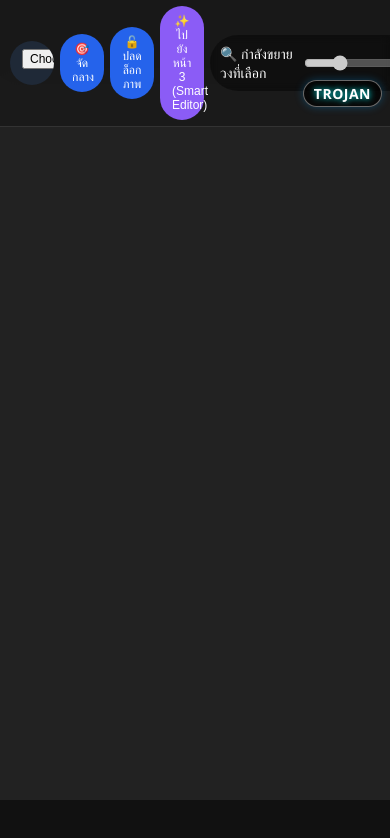
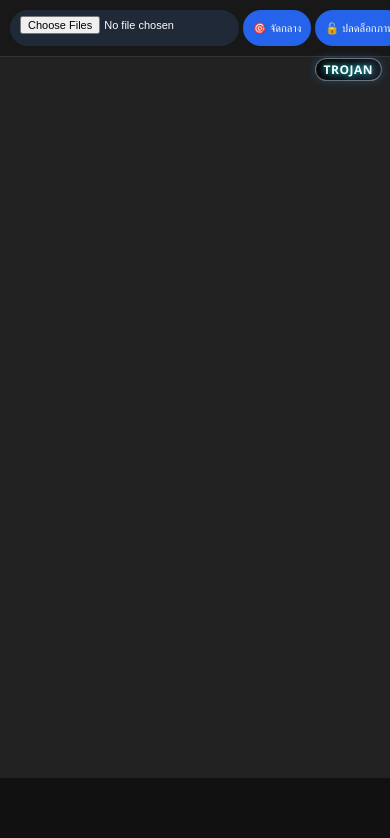
Before and after one commit to grassjellyj-cpu288/ULTIMATETROJANMAGNIFIER-, a plain HTML site: page index.html in a window 390 px wide. Drawn offline with nearby package versions, Linux system fonts and the light colour scheme.

Commit message:
Update style.css

```diff
--- a/style.css
+++ b/style.css
@@ -1,16 +1,20 @@
+/* ============================================
+   BASE RESET + RESPONSIVE CORE
+   ============================================ */
 * {
   box-sizing: border-box;
-    user-select: none; /* ไม่ส่งผลต่อ input fields */
+  user-select: none; /* กันเลือกข้อความทั่วไป (ยกเว้น input จะ override ด้านล่าง) */
 }
 
 html, body {
   width: 100%;
-    height: 100%;
+  height: 100dvh;           /* ใช้ dvh รองรับ URL bar หายไปอัตโนมัติ */
   overflow: hidden;
+  margin: 0;
+  padding: 0;
 }
 
 body {
-    margin: 0;
   color: white;
   font-family: 'Segoe UI', system-ui, 'Inter', sans-serif;
   background: #111;
@@ -24,85 +28,136 @@ body.transparent-bg {
   background-attachment: fixed !important;
 }
 
-/* ===== TOPBAR ===== */
+/* ============================================
+   TOPBAR – FIXED + HORIZONTAL SCROLL ON MOBILE
+   ============================================ */
 .topbar {
   position: fixed;
   top: 0;
   left: 0;
-    width: 100%;
-    background: #1a1a1add;
+  right: 0;
+  z-index: 999;
+  background: rgba(26, 26, 26, 0.87);
   backdrop-filter: blur(12px);
-    padding: 10px 15px;
+  -webkit-backdrop-filter: blur(12px);
+  border-bottom: 1px solid #333;
+
   display: flex;
-    gap: 12px;
-    flex-wrap: wrap;         /* ยังคง wrap แต่บนมือถือจะเปลี่ยนเป็น scroll แนวราบ */
+  flex-wrap: nowrap;          /* ไม่ wrap ใช้ scroll แทน */
   align-items: center;
-    z-index: 999;
-    border-bottom: 1px solid #333;
-    font-size: 14px;
+  gap: clamp(6px, 1.5vw, 14px);
+  padding: clamp(6px, 1.2vh, 12px) clamp(10px, 2vw, 20px);
+
+  overflow-x: auto;
+  -webkit-overflow-scrolling: touch;
+  scrollbar-width: thin;
+  scrollbar-color: #888 transparent;
+}
+.topbar::-webkit-scrollbar {
+  height: 3px;
+}
+.topbar::-webkit-scrollbar-thumb {
+  background: #888;
+  border-radius: 10px;
 }
 
-/* ปรับแต่งปุ่มและ input ให้เหมาะกับการแตะ */
+/* ============================================
+   BUTTONS & INPUTS – TOUCH FRIENDLY
+   ============================================ */
 button, input {
-    padding: 8px 14px;
+  padding: 8px clamp(10px, 1.5vw, 16px);
   border: none;
   border-radius: 40px;
-    font-size: 14px;
+  font-size: clamp(12px, 1.2vw, 15px);
   font-weight: 500;
-    transition: 0.2s;
   background: #1f2937;
   color: white;
   cursor: pointer;
-    /* ขนาดขั้นต่ำสำหรับการแตะ */
-    min-height: 44px;
+  transition: 0.2s;
+  min-height: 44px;          /* iOS/Android touch target */
   min-width: 44px;
+  flex-shrink: 0;            /* ไม่หดใน flex */
+}
+
+/* override user-select สำหรับ input */
+input {
+  user-select: auto;
 }
 
 button {
   background: #2563eb;
 }
-
 button:hover {
   transform: scale(1.02);
   filter: brightness(1.08);
+}
+button:active {
+  transform: scale(0.96);
 }
 
 .zoomBox, .ctrl-group {
   display: inline-flex;
   align-items: center;
-    gap: 8px;
-    background: #00000066;
+  gap: clamp(4px, 1vw, 10px);
+  background: rgba(0, 0, 0, 0.4);
   backdrop-filter: blur(4px);
-    padding: 5px 12px;
+  -webkit-backdrop-filter: blur(4px);
+  padding: 4px clamp(8px, 1vw, 14px);
   border-radius: 40px;
+  flex-shrink: 0;
 }
 
+.bg-url-input {
+  max-width: min(200px, 30vw);
+  padding: 6px 10px;
+  font-size: clamp(11px, 1vw, 13px);
+  background: #2d2d2d;
+}
+
+/* ============================================
+   CANVAS – FILL REMAINING SPACE
+   ============================================ */
 canvas {
   position: fixed;
-    top: 120px;        /* ค่าเริ่มต้น desktop */
+  top: 0;
   left: 0;
   width: 100vw;
-    height: calc(100vh - 120px);
+  height: 100dvh;            /* fallback */
   display: block;
   background: transparent;
   cursor: crosshair;
-    touch-action: manipulation;  /* เปลี่ยนจาก none ให้ browser จัดการ pan/zoom ได้ */
+  touch-action: manipulation;
   z-index: 1;
+  /* คำนวณความสูงให้เหลือใต้ topbar โดยใช้ padding-top แทนการเปลี่ยน top */
+  padding-top: 0;           /* กำหนดผ่าน JS หรือใช้ margin-top? */
+  margin-top: 0;
 }
 
-/* หัวเรื่อง (移至ขวาสุด) */
+/* ใช้วิธีนี้: canvas อยู่ใต้ topbar โดยให้ top = ความสูงของ topbar */
+/* แต่ topbar สูงไม่ตายตัว (ขึ้นอยู่กับ padding) ดังนั้นใช้ JS คำนวณ หรือใช้ CSS calc กับตัวแปร */
+/* เราจะใช้ JS กำหนด top และ height แต่ CSS ก็ต้องพร้อมรับ */
+
+/* ปรับค่าเริ่มต้น (เดสก์ท็อป) – topbar สูง ~64px */
+canvas {
+  top: 70px;
+  height: calc(100dvh - 70px);
+}
+
+/* ============================================
+   APP TITLE (มุมขวาบน)
+   ============================================ */
 .appTitle {
   position: fixed;
-    top: 75px;
-    right: 20px;
-    left: auto;
+  z-index: 1000;
+  right: clamp(8px, 2vw, 24px);
+  top: clamp(74px, 8vh, 90px);    /* ปรับให้ไม่ชน topbar */
   transform: none;
-    z-index: 1000;
-    font-size: 22px;
+  font-size: clamp(16px, 2.5vw, 28px);
   font-weight: bold;
   background: linear-gradient(135deg, rgba(0,0,0,0.8), rgba(30,30,50,0.8));
   backdrop-filter: blur(16px);
-    padding: 6px 18px;
+  -webkit-backdrop-filter: blur(16px);
+  padding: 4px clamp(12px, 2vw, 22px);
   border-radius: 50px;
   border: 1px solid rgba(255,255,255,0.4);
   box-shadow: 0 0 16px rgba(0,162,255,0.5);
@@ -112,37 +167,25 @@ canvas {
   letter-spacing: 0.5px;
 }
 
-/* ซ่อนข้อความแจ้งเตือน */
-.info {
-    display: none;
-}
-
+/* ============================================
+   VOICE / SELECTION STATUS
+   ============================================ */
 .voice-status {
   color: #ffaa66;
   font-weight: bold;
-    background: #000000aa;
+  background: rgba(0,0,0,0.7);
   display: inline-block;
   border-radius: 20px;
-    padding: 2px 8px;
-    margin-top: 5px;
-    font-size: 11px;
+  padding: 2px 10px;
+  font-size: clamp(10px, 1vw, 13px);
 }
-
 .selection-status {
   color: #ffd966;
   font-weight: bold;
 }
-
 .mic-btn-active {
   background: #e67e22 !important;
   animation: pulse 0.8s infinite;
-}
-
-.bg-url-input {
-    max-width: 200px;
-    padding: 6px 10px;
-    font-size: 12px;
-    background: #2d2d2d;
 }
 
 @keyframes pulse {
@@ -151,92 +194,163 @@ canvas {
   100% { box-shadow: 0 0 0 0 rgba(230,126,34,0); }
 }
 
-/* ========== ปรับสำหรับมือถือ Android ========== */
-@media (max-width: 780px) {
-    /* ปรับ topbar ให้เลื่อนแนวนอนได้แทนการ wrap (ป้องกันความสูงเกิน) */
+/* ============================================
+   RESPONSIVE BREAKPOINTS
+   ============================================ */
+
+/* ---------- Tablet & Mobile (portrait) ---------- */
+@media (max-width: 820px) {
   .topbar {
-        flex-wrap: nowrap;
-        overflow-x: auto;
-        -webkit-overflow-scrolling: touch;
-        gap: 8px;
+    gap: clamp(4px, 1.2vw, 10px);
+    padding: 6px 10px;
+  }
+  button, input {
+    font-size: clamp(11px, 1.2vw, 13px);
     padding: 8px 12px;
-        scrollbar-width: thin;
+    min-height: 40px;
+    min-width: 40px;
   }
-    /* ซ่อน scrollbar บนมือถือ แต่ยังเลื่อนได้ */
-    .topbar::-webkit-scrollbar {
-        height: 3px;
-        background: #333;
+  .zoomBox, .ctrl-group {
+    padding: 3px 8px;
+    gap: 4px;
   }
-    .topbar::-webkit-scrollbar-thumb {
-        background: #888;
-        border-radius: 10px;
+  .appTitle {
+    font-size: clamp(14px, 2vw, 20px);
+    top: clamp(68px, 7vh, 80px);
+    right: clamp(6px, 1.5vw, 14px);
+    padding: 3px 10px;
+  }
+  canvas {
+    top: 64px;
+    height: calc(100dvh - 64px);
+  }
 }
 
-    /* ปุ่มและ input ให้ใหญ่พอแตะ */
+/* ---------- Mobile small (< 480px) ---------- */
+@media (max-width: 480px) {
+  .topbar {
+    gap: 4px;
+    padding: 4px 6px;
+  }
   button, input {
-        font-size: 13px;
-        padding: 10px 14px;
-        min-height: 44px;
-        min-width: 44px;
+    font-size: 11px;
+    padding: 6px 10px;
+    min-height: 36px;
+    min-width: 36px;
+    border-radius: 30px;
+  }
+  .zoomBox, .ctrl-group {
+    padding: 2px 6px;
+    gap: 3px;
+  }
+  .bg-url-input {
+    max-width: 120px;
+    font-size: 10px;
+    padding: 4px 8px;
+  }
+  .appTitle {
+    font-size: 12px;
+    top: 58px;
+    right: 4px;
+    padding: 2px 8px;
+    border-width: 1px;
+    box-shadow: 0 0 8px rgba(0,162,255,0.3);
+  }
+  canvas {
+    top: 54px;
+    height: calc(100dvh - 54px);
+  }
+  .voice-status {
+    font-size: 9px;
+    padding: 1px 6px;
+  }
 }
 
-    /* กลุ่ม zoom และ ctrl-group ปรับ padding */
+/* ---------- Landscape mobile ---------- */
+@media (max-height: 500px) and (orientation: landscape) {
+  .topbar {
+    padding: 4px 8px;
+    gap: 4px;
+  }
+  button, input {
+    min-height: 32px;
+    min-width: 32px;
+    padding: 4px 8px;
+    font-size: 10px;
+  }
   .zoomBox, .ctrl-group {
-        padding: 4px 10px;
+    padding: 2px 6px;
+  }
+  .appTitle {
+    font-size: 12px;
+    top: 48px;
+    right: 6px;
+    padding: 2px 8px;
+  }
+  canvas {
+    top: 44px;
+    height: calc(100dvh - 44px);
+  }
 }
 
-    /* ปรับ canvas ให้ไม่ทับ topbar (topbar สูงขึ้นจาก overflow auto แต่ยังมี padding) */
+/* ---------- Large screens (desktop wide) ---------- */
+@media (min-width: 1400px) {
+  .topbar {
+    padding: 14px 28px;
+    gap: 18px;
+  }
+  button, input {
+    font-size: 16px;
+    padding: 10px 20px;
+    min-height: 48px;
+    min-width: 48px;
+  }
+  .appTitle {
+    font-size: 30px;
+    top: 90px;
+    right: 30px;
+    padding: 8px 28px;
+  }
   canvas {
     top: 80px;
-        height: calc(100vh - 80px);
+    height: calc(100dvh - 80px);
+  }
 }
 
-    /* หัวเรื่องย่อขนาดและเลื่อนลงเล็กน้อยเพื่อไม่ให้ชน topbar */
+/* ============================================
+   SAFE AREA SUPPORT (Notch, Dynamic Island)
+   ============================================ */
+@supports (padding-top: env(safe-area-inset-top)) {
+  .topbar {
+    padding-left: max(10px, env(safe-area-inset-left));
+    padding-right: max(10px, env(safe-area-inset-right));
+    padding-top: max(6px, env(safe-area-inset-top));
+    padding-bottom: max(6px, env(safe-area-inset-bottom));
+  }
   .appTitle {
-        font-size: 16px;
-        top: 85px;
-        right: 8px;
-        padding: 4px 12px;
-        white-space: nowrap;
-        background: rgba(0,0,0,0.7);
-        box-shadow: 0 0 8px rgba(0,162,255,0.3);
+    top: calc(74px + env(safe-area-inset-top));
+    right: max(8px, env(safe-area-inset-right));
+  }
+  canvas {
+    top: calc(70px + env(safe-area-inset-top));
+    height: calc(100dvh - 70px - env(safe-area-inset-top));
   }
 
-    /* ปรับ safe area สำหรับมือถือที่มี notch */
-    @supports (padding-top: env(safe-area-inset-top)) {
-        .topbar {
-            padding-left: max(12px, env(safe-area-inset-left));
-            padding-right: max(12px, env(safe-area-inset-right));
-            padding-top: max(8px, env(safe-area-inset-top));
+  /* ปรับปรุงสำหรับมือถือเล็ก */
+  @media (max-width: 480px) {
+    .appTitle {
+      top: calc(58px + env(safe-area-inset-top));
     }
     canvas {
-            top: calc(80px + env(safe-area-inset-top));
-            height: calc(100vh - 80px - env(safe-area-inset-top));
-        }
-        .appTitle {
-            top: calc(85px + env(safe-area-inset-top));
-            right: max(8px, env(safe-area-inset-right));
+      top: calc(54px + env(safe-area-inset-top));
+      height: calc(100dvh - 54px - env(safe-area-inset-top));
     }
   }
 }
 
-/* สำหรับจอที่แคบมาก (480px และต่ำกว่า) */
-@media (max-width: 480px) {
-    .topbar {
-        gap: 6px;
-        padding: 6px 10px;
+/* ============================================
+   HIDE UNUSED ELEMENTS (info)
+   ============================================ */
+.info {
+  display: none;
 }
-    button, input {
-        font-size: 12px;
-        padding: 8px 12px;
-    }
-    .appTitle {
-        font-size: 14px;
-        top: 80px;
-        padding: 3px 10px;
-    }
-    canvas {
-        top: 76px;
-        height: calc(100vh - 76px);
-    }
-}
```
Lines whose indentation alone changed are shown as unchanged.
